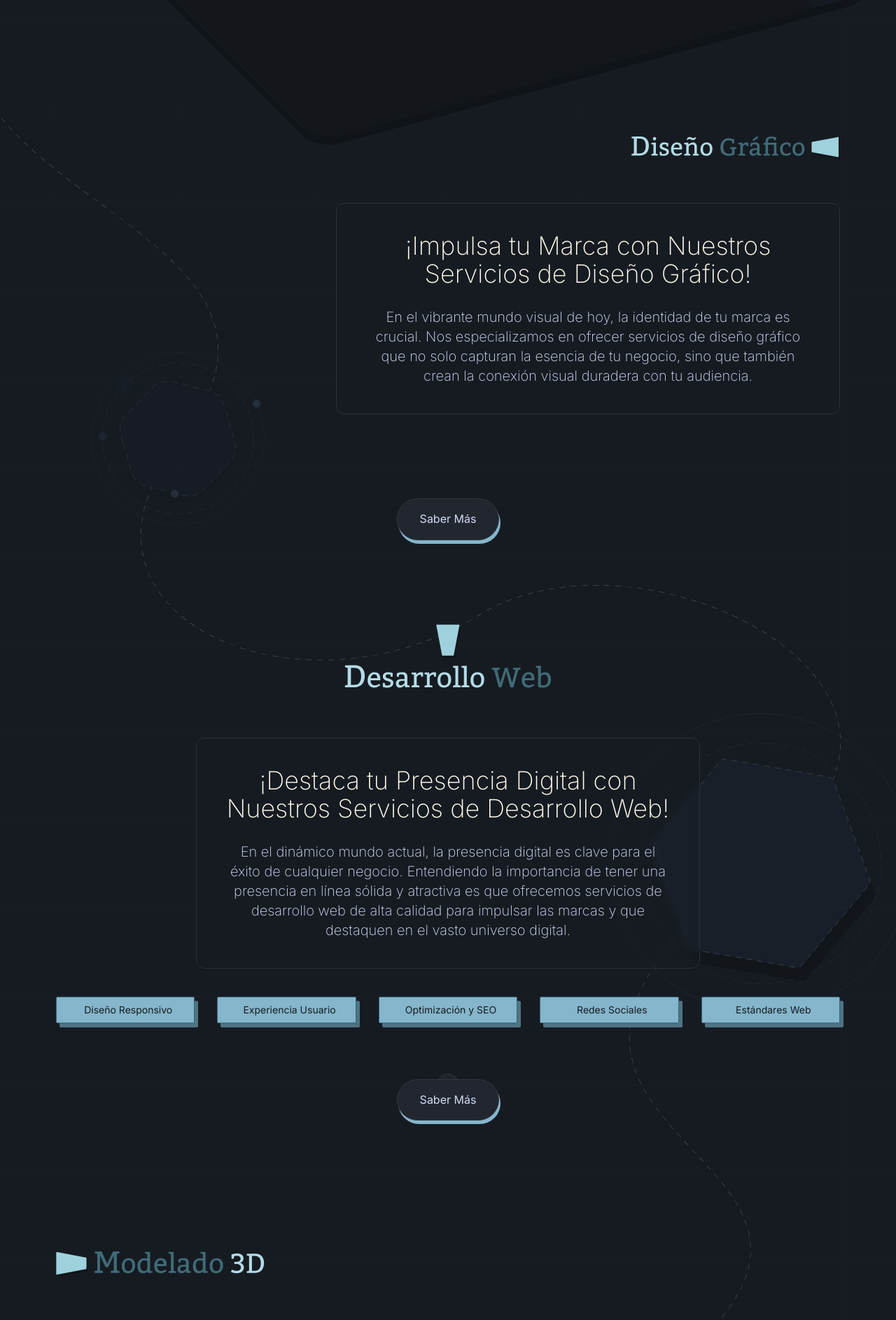
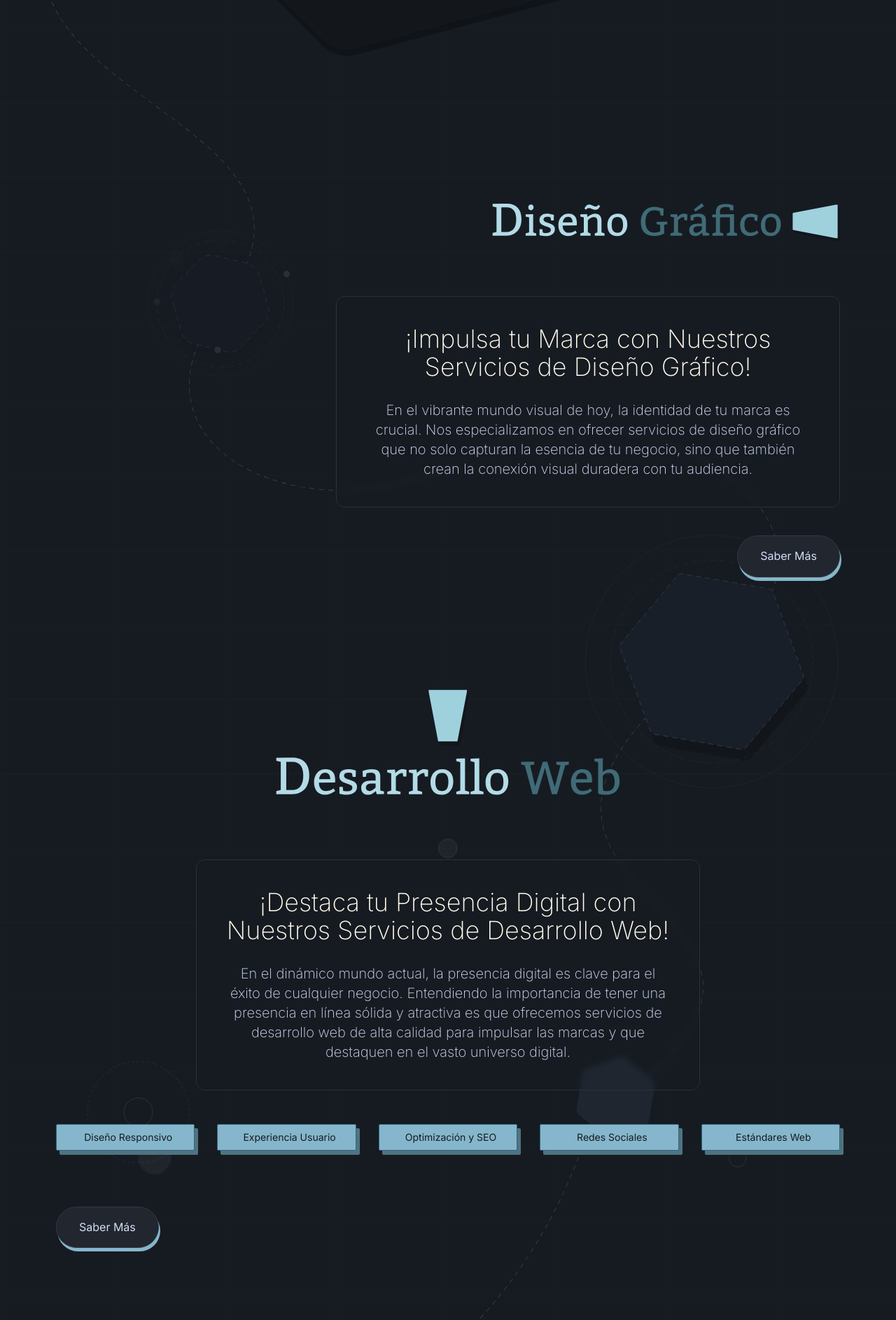
Before and after one commit to GRAMAPHENIA/hexagono, a Next.js app: page / in a window 1280 px wide. Shown: the part 600-2486 px from the top of the page at 70% size. Built offline with nearby package versions, Linux system fonts and the light colour scheme.

Commit message:
fixs&mods

```diff
--- a/src/components/DesarrolloWeb.jsx
+++ b/src/components/DesarrolloWeb.jsx
@@ -22,15 +22,15 @@ const DesarrolloWeb = () => {
   return (
     <>
       <section className="my-20">
-        <figure className="flex flex-col items-center">
+        <figure className="flex flex-col items-center py-10">
           <Image
             src="/titulos/web.svg"
             alt="Imagen para la sección que destaca el desarrollo web"
-            width={300}
+            width={500}
             height={100}
             className="py-10"
           />
-          <p className="text-[var(--font-light)] text-xl font-extralight text-center max-w-[720px] pb-10 border border-[var(--button-dark)]  p-10 rounded-xl bg-[rgba(255, 255, 255, 0.1)] backdrop-blur-sm">
+          <p className="text-[var(--font-light)] text-xl font-extralight text-center max-w-[720px] pb-10 border border-[var(--button-dark)] p-10 rounded-xl bg-[rgba(255, 255, 255, 0.1)] backdrop-blur-sm">
             <span className="text-amber-50 text-4xl">
               ¡Destaca tu Presencia Digital con Nuestros Servicios de Desarrollo
               Web!
@@ -44,17 +44,17 @@ const DesarrolloWeb = () => {
             el vasto universo digital.
           </p>
         </figure>
-        <section className="grid lg:grid-cols-5 justify-center gap-8 pt-10">
+        <section className="grid lg:grid-cols-5 justify-center gap-8 pt-2">
           {caracteristicas.map(({ titulo }, index) => (
             <div
-              className="text-[var(--dark)] col-span-1 flex justify-center items-center bg-[var(--font-semi-light)] p-2 py-2 rounded-sm sombra-inactiva border border-[var(--border-card-dark)] "
+              className="text-[var(--dark)] col-span-1 flex justify-center items-center bg-[var(--font-semi-light)] p-2 py-2 rounded-sm sombra-inactiva border border-[var(--border-card-dark)]"
               key={index}
             >
               <h1 className="text-sm text-sm:ml-48 ml-2">{titulo}</h1>
             </div>
           ))}
         </section>
-        <div className="flex justify-center my-20">
+        <div className="flex justify-center lg:justify-start my-20">
           <button className="col-span-5 flex justify-center items-center text-[var(--font-light)] bg-[var(--gradient-end)] px-8 py-4 rounded-full sombra-light border border-[var(--card-light)]">
             Saber Más
           </button>
--- a/src/components/Grafico.jsx
+++ b/src/components/Grafico.jsx
@@ -3,12 +3,12 @@ import Image from "next/image";
 const Grafico = () => {
   return (
     <>
-      <section className="my-20">
+      <section className="mt-40 mb-20">
         <figure className="flex flex-col items-end py-10">
           <Image
             src="/titulos/grafico.svg"
             alt="Imagen para la  sección que destaca el diseño gráfico"
-            width={300}
+            width={500}
             height={200}
             className="py-10"
           />
@@ -24,7 +24,7 @@ const Grafico = () => {
             crean la conexión visual duradera con tu audiencia.
           </p>
         </figure>
-        <div className="flex justify-center my-20">
+        <div className="flex justify-center lg:justify-end mb-20">
           <button className="col-span-5 flex justify-center items-center text-[var(--font-light)] bg-[var(--gradient-end)] px-8 py-4 rounded-full sombra-light border border-[var(--card-light)]">
             Saber Más
           </button>
--- a/src/components/Header.jsx
+++ b/src/components/Header.jsx
@@ -6,7 +6,7 @@ const Header = () => {
       <p className="text-sm absolute top-[165px] left-[22px] lg:text-xl lg:top-[155px] lg:left-[128px] font-extralight uppercase col-span-5 sm:ml-48 sm:w-80 text-[--font-light] text-amber-100">
         concepto hexágono
       </p>
-      <h1 className="lg:relative flex justify-start col-span-6 text-7xl font-extrabold lg:-tracking-[.5rem] lg:text-9xl bg-clip-text text-transparent bg-gradient-to-r from-[var(--gradient-start)] via-[var(--gradient-via)] to-[var(--gradient-end)] ml-5 sm:ml-48 lg:leading-[100px] pt-8 uppercase">
+      <h1 className=" flex justify-start col-span-6 text-7xl font-extrabold lg:relative lg:-tracking-[.5rem] lg:text-9xl bg-clip-text text-transparent bg-gradient-to-r from-[var(--gradient-start)] via-[var(--gradient-via)] to-[var(--gradient-end)] ml-5 sm:ml-48 lg:leading-[100px] pt-8 uppercase">
         diseño
         <br />
         web
--- a/src/components/Modelado3D.jsx
+++ b/src/components/Modelado3D.jsx
@@ -8,7 +8,7 @@ const Modelado3D = () => {
           <Image
             src="/titulos/3d.svg"
             alt="Picture of the author"
-            width={300}
+            width={500}
             height={200}
             className="py-10"
           />
@@ -26,7 +26,7 @@ const Modelado3D = () => {
             marca a nuevas alturas.
           </p>
         </figure>
-        <div className="flex justify-center my-20">
+        <div className="flex justify-center lg:justify-start mb-20">
           <button className="col-span-5 flex justify-center items-center text-[var(--font-light)] bg-[var(--gradient-end)] px-8 py-4 rounded-full sombra-light border border-[var(--card-light)]">
             Saber Más
           </button>
--- a/src/components/Tecnologias.jsx
+++ b/src/components/Tecnologias.jsx
@@ -24,16 +24,16 @@ const Tecnologias = () => {
 
   return (
     <>
-      <section className="my-20">
-        <figure className="flex flex-col items-center">
+      <section className="mt-20">
+        <figure className="flex flex-col items-center py-10">
           <Image
             src="/titulos/tecnologias.svg"
             alt="Imagen para la sección que destaca el desarrollo tecnologías"
-            width={300}
+            width={400}
             height={100}
             className="py-10"
           />
-          <p className="text-[var(--font-light)] text-xl font-extralight text-center max-w-[720px] pb-10 border border-[var(--button-dark)]  p-10 rounded-xl bg-[rgba(255, 255, 255, 0.1)] backdrop-blur-sm">
+          <p className="text-[var(--font-light)] text-xl font-extralight text-center max-w-[720px] border border-[var(--button-dark)] p-10 rounded-xl bg-[rgba(255, 255, 255, 0.1)] backdrop-blur-sm">
             <span className="text-amber-50 text-4xl">
               ¡Moderniza tu Espacio Virtual con Nuestro Estilo Tecnológico!
             </span>{" "}
@@ -47,21 +47,21 @@ const Tecnologias = () => {
           </p>
         </figure>
       </section>
-      <section className="grid lg:grid-cols-6 mx-auto justify-center items-center gap-8 pt-10">
+      <section className="grid grid-cols-2 lg:grid-cols-6 justify-center gap-8 pt-2">
         {metodos.map(({ titulo }, index) => (
           <div
-            className="text-[var(--font-semi-light)] w-full col-span-1 flex justify-center items-center bg-[var(--dark)] p-2 py-2 rounded-full sombra-completa border border-[var(--border-card-dark)]"
+            className="text-[var(--dark)] lg:col-span-1 flex justify-center items-center bg-[var(--font-semi-light)] p-2 py-2 rounded-sm sombra-inactiva border border-[var(--border-card-dark)]"
             key={index}
           >
-            <h1 className="text-sm">{titulo}</h1>
+            <h1 className="text-sm text-sm:ml-48 ml-2">{titulo}</h1>
           </div>
         ))}
-        <div className="flex justify-center my-20 col-span-6">
-          <button className="flex justify-center items-center text-[var(--font-light)] bg-[var(--gradient-end)] px-8 py-4 rounded-full sombra-light border border-[var(--card-light)]">
-            Saber Más
-          </button>
-        </div>
       </section>
+      <div className="flex justify-center lg:justify-end mt-10 mb-20">
+        <button className="col-span-6 flex justify-center items-center text-[var(--font-light)] bg-[var(--gradient-end)] px-8 py-4 rounded-full sombra-light border border-[var(--card-light)]">
+          Saber Más
+        </button>
+      </div>
     </>
   );
 };
```
Also changed, not shown: public/fondo/fondo-completo-mod.svg.
